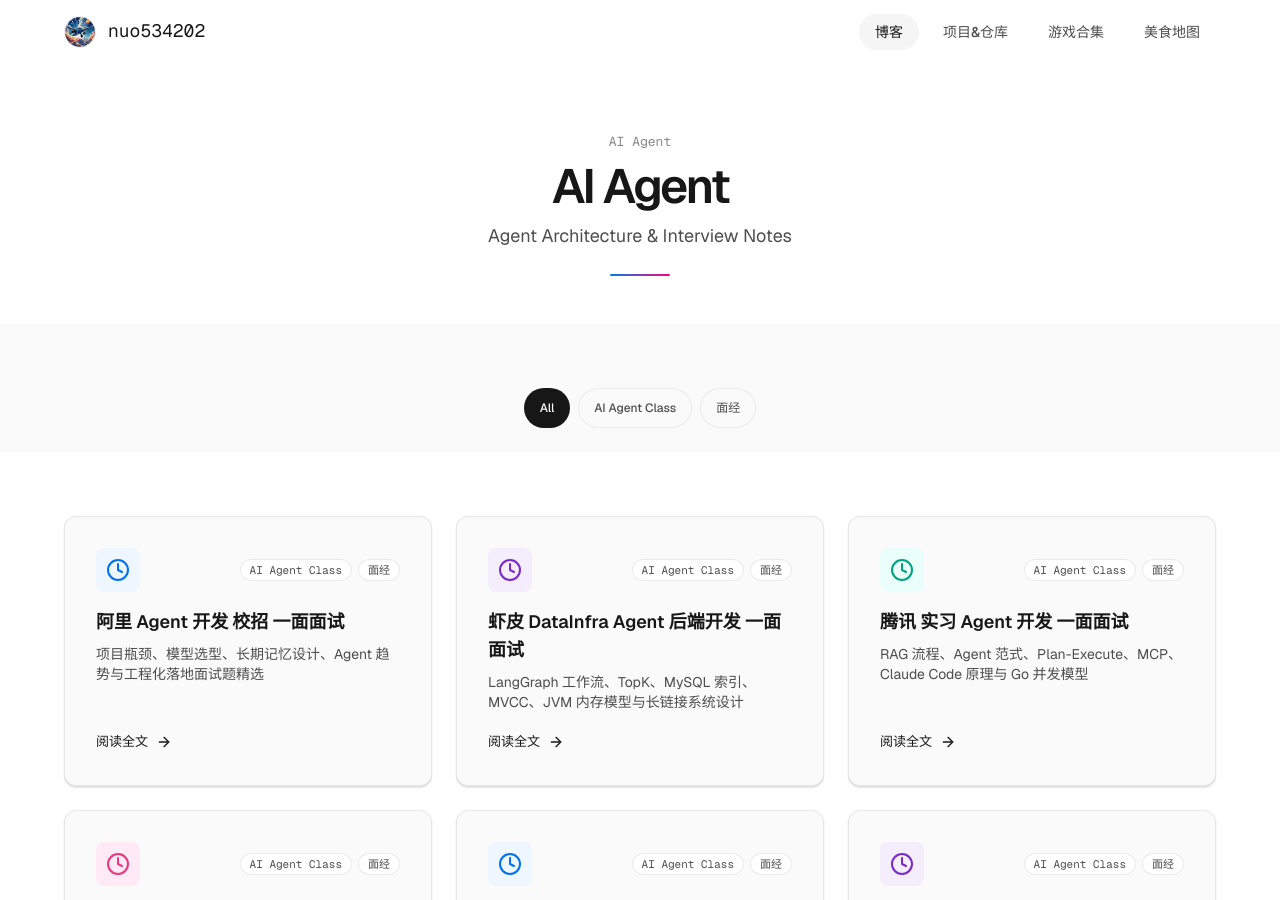
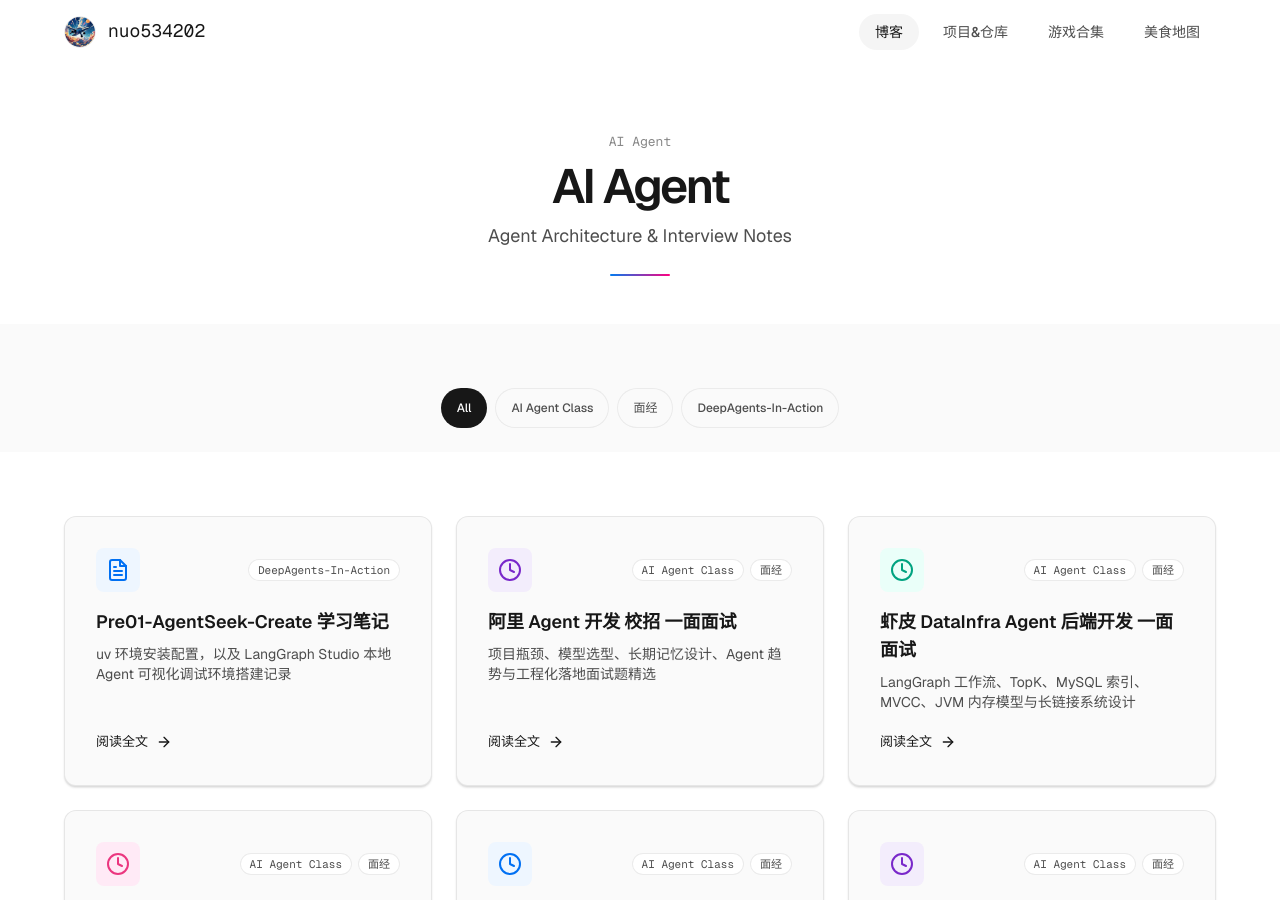
Before and after one commit to nuo534202/nuo534202.github.io, a Jekyll site: the page blog/ai_agent.html, which Jekyll copies as it is, in a window 1280 px wide and 900 px high. Built offline with Jekyll 4.4.1, drawn with Linux system fonts in a browser that asks for light colours.

Commit message:
create deepagents-in-action pre01 notes

```diff
--- a/_layouts/post.html
+++ b/_layouts/post.html
@@ -12,7 +12,7 @@
 {%- if page.tags contains "Docker" -%}
 {%- assign back_url = "/blog/docker.html" -%}
 {%- assign back_label = "返回 Docker" -%}
-{%- elsif page.tags contains "AI Agent Class" or page.tags contains "面经" -%}
+{%- elsif page.tags contains "AI Agent Class" or page.tags contains "面经" or page.tags contains "DeepAgents-In-Action" -%}
 {%- assign back_url = "/blog/ai_agent.html" -%}
 {%- assign back_label = "返回 AI Agent" -%}
 {%- elsif page.tags contains "Codeforces" or page.tags contains "LeetCode" or page.tags contains "蓝桥杯" -%}
--- a/blog/ai_agent.html
+++ b/blog/ai_agent.html
@@ -51,6 +51,7 @@
                 <span class="tag tag-active" data-tag="all" onclick="filterByTag('all')" style="cursor: pointer;">All</span>
                 <span class="tag" data-tag="AI Agent Class" onclick="filterByTag('AI Agent Class')" style="cursor: pointer;">AI Agent Class</span>
                 <span class="tag" data-tag="面经" onclick="filterByTag('面经')" style="cursor: pointer;">面经</span>
+                <span class="tag" data-tag="DeepAgents-In-Action" onclick="filterByTag('DeepAgents-In-Action')" style="cursor: pointer;">DeepAgents-In-Action</span>
             </div>
         </div>
     </section>
@@ -59,6 +60,35 @@
     <section class="featured-section">
         <div class="section-container">
             <div class="repos-list" id="post-list">
+                <a href="/ai_agent/pre01_study_notes.html" class="repo-card post-card" data-tags="DeepAgents-In-Action" target="_blank" rel="noopener noreferrer">
+                    <div class="repo-card-header">
+                        <div class="repo-card-icon">
+                            <svg width="24" height="24" viewBox="0 0 24 24" fill="none" stroke="currentColor" stroke-width="2" stroke-linecap="round" stroke-linejoin="round">
+                                <path d="M14 2H6a2 2 0 0 0-2 2v16a2 2 0 0 0 2 2h12a2 2 0 0 0 2-2V8z"/>
+                                <polyline points="14 2 14 8 20 8"/>
+                                <line x1="16" y1="13" x2="8" y2="13"/>
+                                <line x1="16" y1="17" x2="8" y2="17"/>
+                                <polyline points="10 9 9 9 8 9"/>
+                            </svg>
+                        </div>
+                        <div class="repo-card-tags">
+                            <span class="repo-card-lang">DeepAgents-In-Action</span>
+                        </div>
+                    </div>
+                    <div class="repo-card-content">
+                        <h3>Pre01-AgentSeek-Create 学习笔记</h3>
+                        <p>uv 环境安装配置，以及 LangGraph Studio 本地 Agent 可视化调试环境搭建记录</p>
+                    </div>
+                    <div class="repo-card-footer">
+                        <span class="repo-card-link">
+                            <span>阅读全文</span>
+                            <svg width="16" height="16" viewBox="0 0 24 24" fill="none" stroke="currentColor" stroke-width="2" stroke-linecap="round" stroke-linejoin="round">
+                                <line x1="5" y1="12" x2="19" y2="12"/>
+                                <polyline points="12 5 19 12 12 19"/>
+                            </svg>
+                        </span>
+                    </div>
+                </a>
                 <a href="/ai_agent/interview1.html" class="repo-card post-card" data-tags="AI Agent Class,面经" target="_blank" rel="noopener noreferrer">
                     <div class="repo-card-header">
                         <div class="repo-card-icon">
```
Also changed, not shown: _posts/ai_agent/deepagents-in-action/2026-11-15-pre01_study_notes.md (added, +23 -0 lines), assets/ai_agent/deepagents-in-action/pre01-backend-visual.png (added), assets/ai_agent/deepagents-in-action/pre01-frontend.png (added).
